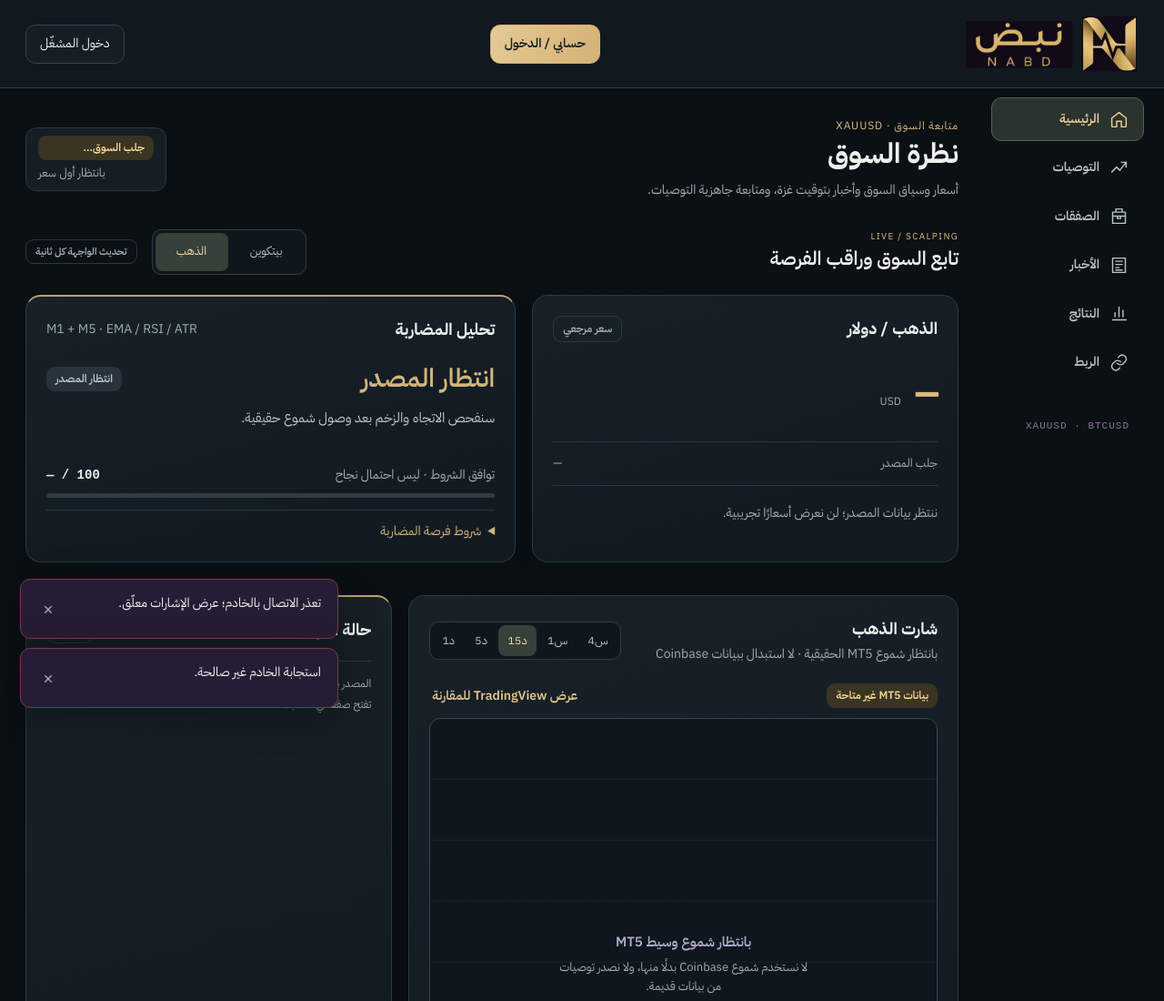
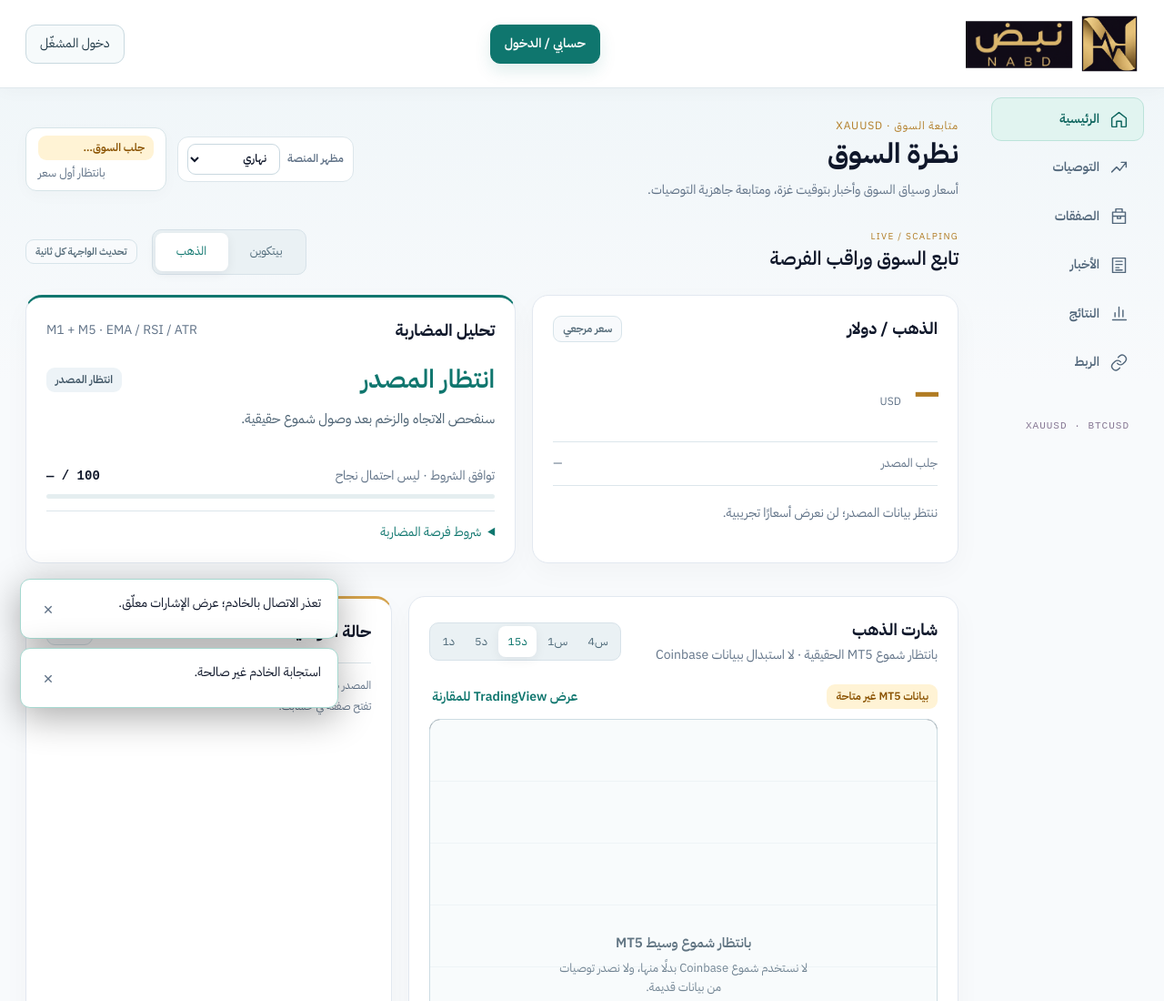
Before and after one commit to baderfcb232-hue/gold-pulse-ai, a website: page public/index.html in a window 1280 px wide. Shown: the top 1100 px of the page at 91% size. Drawn offline with Linux system fonts and the light colour scheme; no server answers.

Commit message:
Dashboard premium light default with accessible light/dark/auto preference

```diff
--- /dev/null
+++ b/public/dashboard-premium.css
@@ -0,0 +1,127 @@
+/* NABD phase D: premium default light dashboard and opt-in navy dark mode.
+   Safe presentation-only overrides layered over existing dashboard styles. */
+:root:not([data-theme="dark"]){
+  color-scheme:light;
+  --bg:#F8FAFC;--card:#FFFFFF;--elevated:#EFF5F8;--border:#DCE6EB;
+  --ink:#0F172A;--muted:#607287;--violet:#0F766E;--gold:#B17C24;
+  --green:#047857;--red:#BE123C;--amber:#92400E;
+}
+:root:not([data-theme="dark"]) body{
+  background:linear-gradient(180deg,#EEF5F8 0,#F8FAFC 420px);
+  color:var(--ink);
+}
+:root:not([data-theme="dark"]) .header{
+  background:#FFFFFF;border-bottom:1px solid #E0E8ED;
+  box-shadow:0 2px 20px #0F172A08;
+}
+:root:not([data-theme="dark"]) .nav-button{color:#52677B}
+:root:not([data-theme="dark"]) .nav-button:hover{background:#EDF6F6;color:#0F766E;border-color:#D3E9E7}
+:root:not([data-theme="dark"]) .nav-button.selected{background:#E1F4F0;color:#0B635C;border-color:#BCE3DA}
+:root:not([data-theme="dark"]) .button{
+  background:#F6FAFB;border-color:#C9D9E0;color:#1F3846;
+}
+:root:not([data-theme="dark"]) .button:hover{background:#E9F4F4;border-color:#8ABBB6}
+:root:not([data-theme="dark"]) .button.primary{
+  background:#0F766E;border-color:#0F766E;color:#FFFFFF;
+  box-shadow:0 8px 18px #0F766E20;
+}
+:root:not([data-theme="dark"]) .button.primary:hover{background:#115E59}
+:root:not([data-theme="dark"]) .button.danger{color:#B4233B;background:#FFF2F3;border-color:#F6C9D0}
+:root:not([data-theme="dark"]) .connection-box{
+  background:#FFFFFF;border-color:#D7E4E8;box-shadow:0 5px 18px #0F172A06;
+}
+:root:not([data-theme="dark"]) .card,
+:root:not([data-theme="dark"]) .metric{
+  background:#FFFFFF;border:1px solid #E2E8F0;
+  box-shadow:0 10px 30px #0F172A08;border-radius:18px;
+}
+:root:not([data-theme="dark"]) .card-heading h2{color:#0F172A}
+:root:not([data-theme="dark"]) .decision-card{border-top:3px solid #0F766E}
+:root:not([data-theme="dark"]) .signal-card{border-top:3px solid #D4A24C}
+:root:not([data-theme="dark"]) .reason,
+:root:not([data-theme="dark"]) .control-explanation{color:#4B6172}
+:root:not([data-theme="dark"]) .decision-line>strong{color:#0F766E}
+:root:not([data-theme="dark"]) .pill.neutral{background:#EDF3F7;color:#3F5565}
+:root:not([data-theme="dark"]) .pill.good{background:#E1F6ED;color:#046C48}
+:root:not([data-theme="dark"]) .pill.warn{background:#FFF3D5;color:#8A5200}
+:root:not([data-theme="dark"]) .pill.bad{background:#FFE8EB;color:#A61B39}
+:root:not([data-theme="dark"]) .pill.outline{background:#F8FAFC;border-color:#D7E4EA;color:#546B79}
+:root:not([data-theme="dark"]) .alert-banner{background:#F1F8F7;border-color:#C9E7E0}
+:root:not([data-theme="dark"]) .banner-mark{border-color:#0F766E;color:#0F766E}
+:root:not([data-theme="dark"]) .alert-banner p{color:#536B79}
+:root:not([data-theme="dark"]) .score-track{background:#E5EEF0}
+:root:not([data-theme="dark"]) .score-track span{background:#14B8A6}
+:root:not([data-theme="dark"]) .frame{background:#F7FAFC;border-color:#DFE9EE}
+:root:not([data-theme="dark"]) .frame strong{color:#1B3543}
+:root:not([data-theme="dark"]) .segmented{background:#EAF1F4;border-color:#D7E2E9}
+:root:not([data-theme="dark"]) .segmented button{color:#506B7A}
+:root:not([data-theme="dark"]) .segmented .active{background:#FFFFFF;color:#0F766E;box-shadow:0 3px 12px #0F172A10}
+:root:not([data-theme="dark"]) .value-cell{background:#F7FAFC;border-color:#DFE8EB}
+:root:not([data-theme="dark"]) .signal-values .target{background:#FFF9EE;border-color:#F0DFC0}
+:root:not([data-theme="dark"]) .text-button,
+:root:not([data-theme="dark"]) summary{color:#0F766E}
+:root:not([data-theme="dark"]) .news-card,
+:root:not([data-theme="dark"]) .hub-item,
+:root:not([data-theme="dark"]) .setup-check,
+:root:not([data-theme="dark"]) .headline-source,
+:root:not([data-theme="dark"]) .broker-workspace,
+:root:not([data-theme="dark"]) .connection-hub{
+  background:#F8FAFC;border-color:#E0E9EF;
+}
+:root:not([data-theme="dark"]) .risk-result,
+:root:not([data-theme="dark"]) .command-progress,
+:root:not([data-theme="dark"]) .broker-quote-values>span{background:#F3F8FA;border-color:#DDE8ED}
+:root:not([data-theme="dark"]) .dialog{background:#FFFFFF;border-color:#D9E3E8;color:#0F172A}
+:root:not([data-theme="dark"]) .toast{background:#FFFFFF;border-color:#A5D8CF;color:#0F172A}
+:root:not([data-theme="dark"]) select,
+:root:not([data-theme="dark"]) input,
+:root:not([data-theme="dark"]) textarea{background:#FFFFFF;color:#0F172A;border-color:#C9D8E0;color-scheme:light}
+:root:not([data-theme="dark"]) th{background:#F0F5F8;color:#4E6371}
+:root:not([data-theme="dark"]) .chart-wrap{background:#F8FAFC;border-color:#D8E3E9}
+:root:not([data-theme="dark"]) .mt5-candle-chart,
+:root:not([data-theme="dark"]) .tradingview-chart{background:#101C26;border-color:#CDDCE3}
+:root:not([data-theme="dark"]) .chart-empty{
+  background:repeating-linear-gradient(to bottom,#F8FBFC 0,#F8FBFC 67px,#E4EDF0 68px);
+}
+:root:not([data-theme="dark"]) .chart-empty strong{color:#607482}
+:root:not([data-theme="dark"]) .chart-empty p{color:#718493}
+:root:not([data-theme="dark"]) .footer{border-top-color:#E0E8ED;color:#64748B}
+html[data-theme="dark"]{
+  color-scheme:dark;
+  --bg:#0B1220;--card:#111827;--elevated:#1F2937;--border:#2B3C4E;
+  --ink:#F8FAFC;--muted:#94A3B8;--violet:#14B8A6;--gold:#D4A24C;
+  --green:#10B981;--red:#FB7185;--amber:#F6C66E;
+}
+html[data-theme="dark"] body{background:#0B1220}
+html[data-theme="dark"] .header{background:#111D2C;border-bottom-color:#293849}
+html[data-theme="dark"] .nav-button.selected{background:#123D3E;color:#76E7D6;border-color:#235D5B}
+html[data-theme="dark"] .card{background:#111C2B;border-color:#29394A}
+html[data-theme="dark"] .button.primary{background:#14B8A6;color:#092A29;border-color:#14B8A6}
+html[data-theme="dark"] .segmented .active{background:#174A4B;color:#7BE6D5}
+html[data-theme="dark"] .connection-box{background:#162433;border-color:#2B4050}
+html[data-theme="dark"] .theme-choice select{background:#172739;color:#EAF6F5;border-color:#355362}
+.page-heading-actions{display:flex;align-items:center;gap:12px;flex-wrap:wrap}
+.theme-choice{
+  display:flex;align-items:center;gap:8px;
+  color:var(--muted);font-size:12px;font-weight:600;
+  border:1px solid var(--border);background:var(--card);
+  padding:7px 10px;border-radius:12px;
+}
+.theme-choice select{
+  min-height:34px;padding:4px 10px;min-width:98px;border-radius:9px;
+  color:var(--ink);background:var(--card);border:1px solid var(--border);
+  font:inherit;cursor:pointer;
+}
+.theme-choice:focus-within{outline:2px solid var(--violet);outline-offset:3px}
+@media(max-width:770px){
+  .page-heading{flex-wrap:wrap}
+  .page-heading-actions{width:100%;justify-content:space-between}
+  .theme-choice{flex:1;justify-content:space-between;max-width:260px}
+}
+@media(max-width:470px){
+  .page-heading-actions{gap:9px}
+  .connection-box{min-width:0;flex:1}
+  .theme-choice{max-width:none;min-width:160px}
+  .theme-choice span{font-size:11px}
+}
+@media(prefers-reduced-motion:reduce){.button,.nav-button,.card{transition:none!important}}
--- a/public/index.html
+++ b/public/index.html
@@ -2,12 +2,13 @@
 <html lang="ar" dir="rtl">
 <head>
   <meta charset="utf-8"><meta name="viewport" content="width=device-width, initial-scale=1">
-  <meta name="theme-color" content="#100c1b"><meta name="description" content="نبض — متابعة الذهب وبيتكوين، فرص مضاربة مرجعية، أخبار مباشرة وربط MT5.">
+  <meta name="theme-color" content="#F8FAFC"><meta name="description" content="نبض — متابعة الذهب وبيتكوين، فرص مضاربة مرجعية، أخبار مباشرة وربط MT5.">
   <title>NABD | نبض الذهب</title>
+  <script src="/ui-theme.js?v=20261104-1"></script>
   <link rel="icon" href="/icon.svg?v=gold" type="image/svg+xml"><link rel="manifest" href="/manifest.webmanifest">
   <link rel="preconnect" href="https://fonts.googleapis.com"><link rel="preconnect" href="https://fonts.gstatic.com" crossorigin>
   <link href="https://fonts.googleapis.com/css2?family=IBM+Plex+Sans+Arabic:wght@400;500;600;700&display=swap" rel="stylesheet">
-  <link rel="stylesheet" href="/styles.css?v=stable-close-1"><link rel="stylesheet" href="/dashboard-terminal.css?v=phase3-1"><script src="/app.js?v=remove-telegram-card-1" type="module"></script>
+  <link rel="stylesheet" href="/styles.css?v=stable-close-1"><link rel="stylesheet" href="/dashboard-terminal.css?v=phase3-1"><link rel="stylesheet" href="/dashboard-premium.css?v=20261104-1"><script src="/app.js?v=remove-telegram-card-1" type="module"></script>
 </head>
 <body>
   <a href="#main" class="skip">انتقل للمحتوى</a>
@@ -26,7 +27,7 @@
   </header>
   <main id="main" class="main">
     <div class="page-heading"><div><span class="eyebrow" id="live-market-name">XAUUSD · متابعة السوق</span><h1 id="view-title">نظرة السوق</h1><p class="view-description" id="view-description">أسعار وسياق السوق وأخبار بتوقيت غزة، ومتابعة جاهزية التوصيات.</p></div>
-      <div class="connection-box"><span id="live-connection" class="pill neutral">جلب السوق…</span><small id="live-update-age">بانتظار المصدر</small></div></div>
+      <div class="page-heading-actions"><label class="theme-choice" for="theme-select"><span>مظهر المنصة</span><select id="theme-select" aria-label="مظهر لوحة التداول"><option value="light">نهاري</option><option value="dark">ليلي</option><option value="auto">حسب الجهاز</option></select></label><div class="connection-box"><span id="live-connection" class="pill neutral">جلب السوق…</span><small id="live-update-age">بانتظار المصدر</small></div></div></div>
 
     <section data-panel="overview" class="panel">
       <div class="market-toolbar"><div><span class="eyebrow">LIVE / SCALPING</span><h2>تابع السوق وراقب الفرصة</h2></div><div class="segmented" id="market-symbols" aria-label="السوق المرجعي"><button data-symbol="XAUUSD" class="active" aria-pressed="true">الذهب</button><button data-symbol="BTCUSD" aria-pressed="false">بيتكوين</button></div><span class="pill outline live-refresh">تحديث الواجهة كل ثانية</span></div>
--- /dev/null
+++ b/public/ui-theme.js
@@ -0,0 +1,43 @@
+/* NABD appearance preferences only. Does not import or modify the trading app. */
+(() => {
+  'use strict';
+  const storageKey = 'nabd-theme-preference';
+  const root = document.documentElement;
+  const media = typeof window.matchMedia === 'function'
+    ? window.matchMedia('(prefers-color-scheme: dark)') : null;
+  const allowed = ['light','dark','auto'];
+  let preference = 'light'; // Prioritize clarity for first-time visitors.
+  try {
+    const saved = window.localStorage.getItem(storageKey);
+    if (allowed.includes(saved)) preference = saved;
+  } catch { /* Private browsing and blocked storage must not break the dashboard. */ }
+  const resolved = pref => pref === 'auto' ? (media?.matches ? 'dark' : 'light') : pref;
+  function apply(pref, persist = false) {
+    if (!allowed.includes(pref)) return;
+    preference = pref;
+    const theme = resolved(pref);
+    root.dataset.theme = theme;
+    root.dataset.themePreference = pref;
+    root.style.colorScheme = theme;
+    const colorMeta = document.querySelector('meta[name="theme-color"]');
+    colorMeta?.setAttribute('content',theme === 'dark' ? '#0B1220' : '#F8FAFC');
+    const select = document.getElementById('theme-select');
+    if (select) select.value = pref;
+    if (persist) {
+      try { window.localStorage.setItem(storageKey,pref); } catch {}
+    }
+  }
+  apply(preference);
+  function bindControls() {
+    const select = document.getElementById('theme-select');
+    if (!select) return;
+    select.value = preference;
+    select.addEventListener('change', () => apply(select.value,true));
+  }
+  if (document.readyState === 'loading') {
+    document.addEventListener('DOMContentLoaded',bindControls,{once:true});
+  } else bindControls();
+  const syncAuto = () => {if(preference==='auto')apply('auto');};
+  if (media?.addEventListener) media.addEventListener('change',syncAuto);
+  else if (media?.addListener) media.addListener(syncAuto);
+})();
--- a/server.mjs
+++ b/server.mjs
@@ -937,7 +937,7 @@ export function createApplication({dataDir = process.env.DATA_DIR || resolve(ROO
         return send(req, res, 200, {ok: true});
       }
       const files = {'/':'landing.html','/index.html':'index.html','/dashboard':'index.html',
-        '/welcome':'landing.html','/landing.css':'landing.css','/premium-fintech.css':'premium-fintech.css','/dashboard-terminal.css':'dashboard-terminal.css','/app.js':'app.js','/http.js':'http.js','/live.js':'live.js','/broker-chart.js':'broker-chart.js','/state-connection.js':'state-connection.js','/control-readiness.js':'control-readiness.js','/command-feedback.js':'command-feedback.js','/styles.css':'styles.css','/manifest.webmanifest':'manifest.webmanifest','/icon.svg':'icon.svg','/brand-logo.png':'brand-logo.png',
+        '/welcome':'landing.html','/landing.css':'landing.css','/premium-fintech.css':'premium-fintech.css','/dashboard-terminal.css':'dashboard-terminal.css','/dashboard-premium.css':'dashboard-premium.css','/ui-theme.js':'ui-theme.js','/app.js':'app.js','/http.js':'http.js','/live.js':'live.js','/broker-chart.js':'broker-chart.js','/state-connection.js':'state-connection.js','/control-readiness.js':'control-readiness.js','/command-feedback.js':'command-feedback.js','/styles.css':'styles.css','/manifest.webmanifest':'manifest.webmanifest','/icon.svg':'icon.svg','/brand-logo.png':'brand-logo.png',
         '/auth':'accounts.html','/account':'accounts.html','/admin':'accounts.html','/privacy':'accounts.html','/accounts.js':'accounts.js','/accounts.css':'accounts.css'};
       if (req.method === 'GET' && files[path]) {
         const type = path.endsWith('.js') ? 'text/javascript; charset=utf-8' : path.endsWith('.css') ? 'text/css; charset=utf-8'
```
Also changed, not shown: tests/dashboard-appearance.test.mjs (added, +78 -0 lines), .github/workflows/dashboard-appearance-smoke.yml (added).
